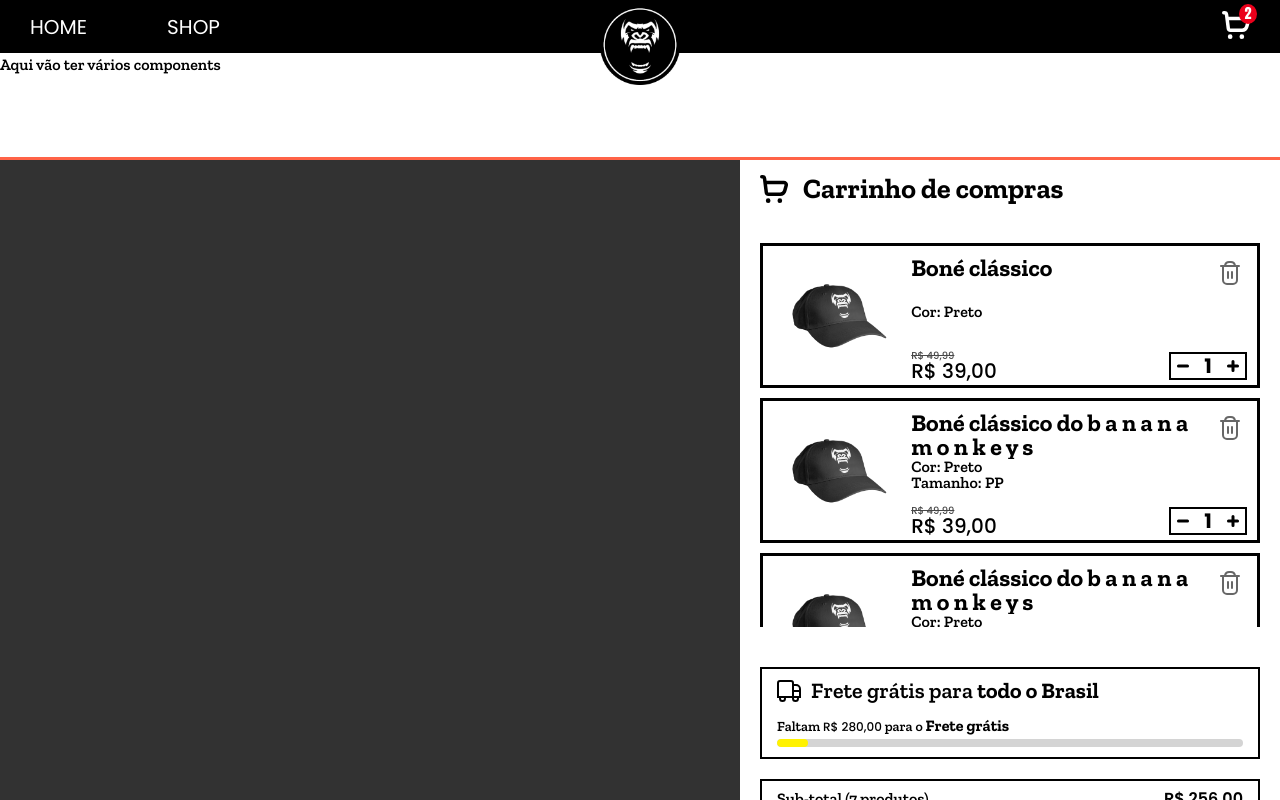
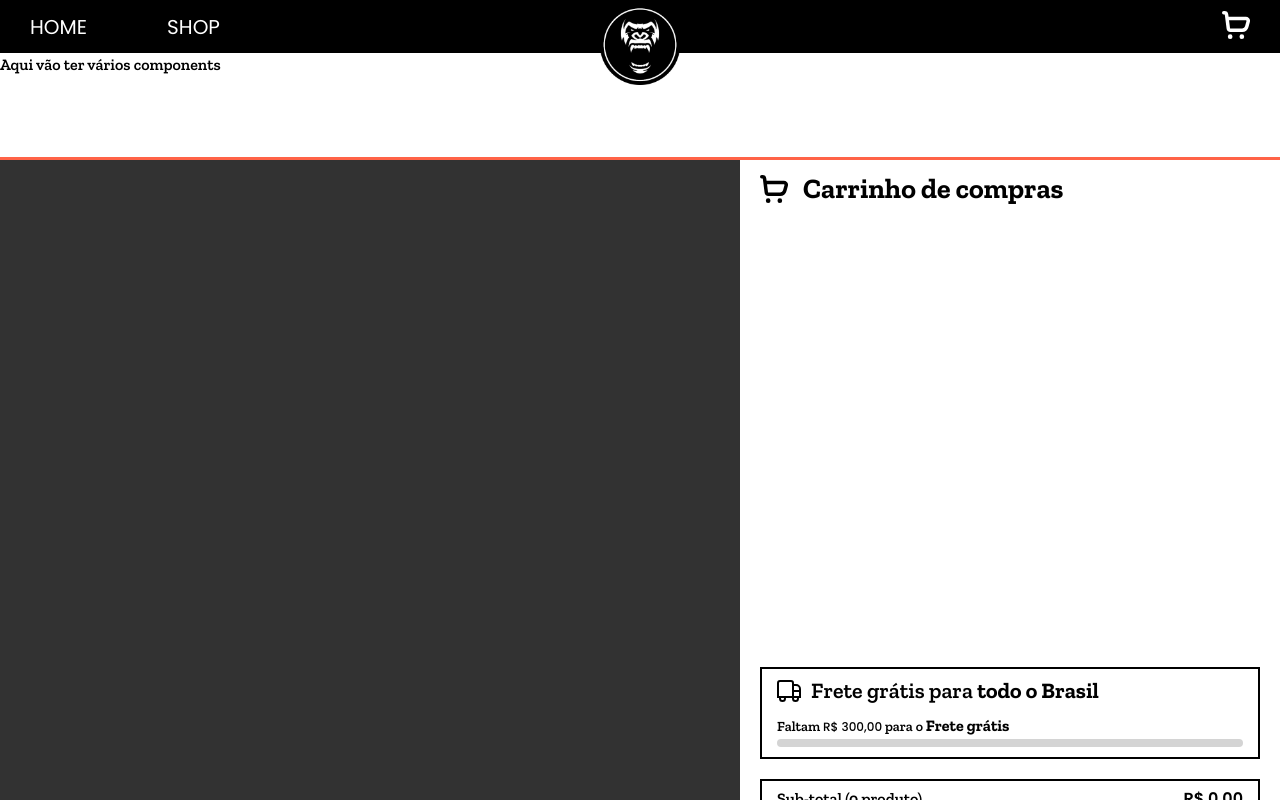
Before and after one commit to Scalco7/ecoomerce-web, a Next.js app: page /components in a window 1280 px wide. Built offline with nearby package versions, Linux system fonts and the light colour scheme.

Commit message:
finish cart

```diff
--- a/src/app/components/page.tsx
+++ b/src/app/components/page.tsx
@@ -1,21 +1,42 @@
 "use client";
 
 import CartCount from "@/components/atoms/cartCount/cartCount";
-import FreeShippingCounterCart from "@/components/atoms/freeShippingCounterCart/freeShippingCounterCart";
 import PriceTag from "@/components/atoms/priceTag/priceTag";
 import PrimaryButton from "@/components/atoms/primaryButton/primaryButton";
-import ProductQuantityInput from "@/components/atoms/productQuantityInput/productQuantityInput";
 import SecondaryButton from "@/components/atoms/secondaryButton/secondaryButton";
-import ShowPriceCart from "@/components/atoms/showPriceCart/showPriceCart";
 import Cart from "@/components/molecules/cart/cart";
 import HeaderNavigation from "@/components/molecules/headerNavigation/headerNavigation";
 import ProductBox from "@/components/molecules/productBox/productBox";
-import ProductCartBox from "@/components/molecules/productCartBox/productCartBox";
 import TShirtBuy from "@/components/molecules/tShirtBuy/tShirtBuy";
-import { useState } from "react";
+import { ProductCartData, useCart } from "@/states/cartState";
+
+const product1: ProductCartData = {
+  id: "product-1",
+  name: "Boné clássico banana",
+  imgUrl: "/teste.png",
+  price: 119,
+  promotionPrice: 89,
+  quantity: 1,
+  availableQuantity: 2,
+  variant1: { name: "Cor", type: "Preto" },
+};
+
+const mockProducts: ProductCartData[] = [
+  product1,
+  {
+    id: "product-2",
+    name: "Boné branco banana",
+    imgUrl: "/teste.png",
+    price: 119,
+    promotionPrice: 79,
+    quantity: 1,
+    availableQuantity: 8,
+    variant1: { name: "Cor", type: "Branco" },
+  },
+];
 
 export default function Components() {
-  const [productQuantity, setProductQuantity] = useState(0);
+  const { setProducts, addProduct } = useCart();
 
   return (
     <main style={{ overflow: "hidden", height: "100%" }}>
@@ -107,13 +128,15 @@ export default function Components() {
             <PriceTag
               price={79.9}
               onClick={() => {
-                console.log("quero comprar");
+                addProduct(product1);
+                console.log("era pra add");
               }}
             />
             <PriceTag
               price={29.9}
               onClick={() => {
-                console.log("quero comprar");
+                setProducts(mockProducts);
+                console.log("quero comprar 2323323");
               }}
             />
             <PriceTag
@@ -183,73 +206,6 @@ export default function Components() {
               display: "flex",
               gap: "20px",
               width: "100%",
-              flexDirection: "column",
-            }}
-          >
-            <ProductQuantityInput
-              fontSize={16}
-              quantity={productQuantity}
-              onChange={(value: number) => {
-                setProductQuantity(value);
-                console.log("mudou quantidade - ", value);
-              }}
-            />
-            <ProductCartBox
-              product={{
-                id: "p-1",
-                name: "Boné clássico",
-                imgUrl: "/teste.png",
-                price: 49.99,
-                promotionPrice: 39,
-                availableQuantity: 8,
-                quantity: 1,
-                variant1: {
-                  name: "Cor",
-                  type: "Preto",
-                },
-              }}
-              onRemove={(productId) => {
-                console.log("removeu " + productId);
-              }}
-            />
-
-            <ProductCartBox
-              product={{
-                id: "p-1",
-                name: "Boné clássico do b a n a n a m o n k e y s",
-                imgUrl: "/teste.png",
-                price: 49.99,
-                promotionPrice: 39,
-                availableQuantity: 8,
-                quantity: 1,
-                variant1: {
-                  name: "Cor",
-                  type: "Preto",
-                },
-                variant2: {
-                  name: "Tamanho",
-                  type: "PP",
-                },
-              }}
-              onRemove={(productId) => {
-                console.log("removeu " + productId);
-              }}
-            />
-
-            <FreeShippingCounterCart freeShippingValue={300} value={20} />
-
-            <ShowPriceCart
-              price={256}
-              priceWithDiscount={199}
-              productQuantity={7}
-            />
-          </div>
-
-          <div
-            style={{
-              display: "flex",
-              gap: "20px",
-              width: "100%",
             }}
           >
             <ProductBox
--- a/src/components/atoms/productQuantityInput/productQuantityInput.tsx
+++ b/src/components/atoms/productQuantityInput/productQuantityInput.tsx
@@ -6,7 +6,8 @@ import MinusIcon from "../../icons/minusIcon/minusIcon";
 interface ProductQuantityInputProps {
   fontSize: number;
   quantity: number;
-  onChange: (newValue: number) => void;
+  onIncrease: () => void;
+  onDecrease: () => void;
 }
 
 const poppins = Poppins({
@@ -18,16 +19,17 @@ const poppins = Poppins({
 export default function ProductQuantityInput({
   fontSize,
   quantity,
-  onChange,
+  onIncrease,
+  onDecrease,
 }: ProductQuantityInputProps) {
   const iconsHeight = fontSize * 1.2;
 
   function handleDecrease() {
-    if (quantity > 0) onChange(quantity - 1);
+    if (quantity > 0) onDecrease();
   }
 
   function handleIncrease() {
-    if (quantity < 99) onChange(quantity + 1);
+    if (quantity < 99) onIncrease();
   }
 
   return (
--- a/src/components/molecules/cart/cart.tsx
+++ b/src/components/molecules/cart/cart.tsx
@@ -5,6 +5,7 @@ import ShowPriceCart from "@/components/atoms/showPriceCart/showPriceCart";
 import FreeShippingCounterCart from "@/components/atoms/freeShippingCounterCart/freeShippingCounterCart";
 import ProductCartBox from "../productCartBox/productCartBox";
 import SecondaryButton from "@/components/atoms/secondaryButton/secondaryButton";
+import { useCart } from "@/states/cartState";
 
 const zillaSlab = Zilla_Slab({
   weight: "700",
@@ -13,6 +14,16 @@ const zillaSlab = Zilla_Slab({
 });
 
 export default function Cart() {
+  const {
+    products,
+    productsQuantity,
+    totalPrice,
+    totalPromotionPrice,
+    removeProduct,
+    increaseProductQuantity,
+    decreaseProductQuantity,
+  } = useCart();
+
   return (
     <main className={styles.main}>
       <section className={styles.titleBox}>
@@ -22,100 +33,24 @@ export default function Cart() {
         </p>
       </section>
       <section className={styles.productsSection}>
-        <ProductCartBox
-          product={{
-            id: "p-1",
-            name: "Boné clássico",
-            imgUrl: "/teste.png",
-            price: 49.99,
-            promotionPrice: 39,
-            availableQuantity: 8,
-            quantity: 1,
-            variant1: {
-              name: "Cor",
-              type: "Preto",
-            },
-          }}
-          onRemove={(productId) => {
-            console.log("removeu " + productId);
-          }}
-        />
-
-        <ProductCartBox
-          product={{
-            id: "p-1",
-            name: "Boné clássico do b a n a n a m o n k e y s",
-            imgUrl: "/teste.png",
-            price: 49.99,
-            promotionPrice: 39,
-            availableQuantity: 8,
-            quantity: 1,
-            variant1: {
-              name: "Cor",
-              type: "Preto",
-            },
-            variant2: {
-              name: "Tamanho",
-              type: "PP",
-            },
-          }}
-          onRemove={(productId) => {
-            console.log("removeu " + productId);
-          }}
-        />
-
-        <ProductCartBox
-          product={{
-            id: "p-1",
-            name: "Boné clássico do b a n a n a m o n k e y s",
-            imgUrl: "/teste.png",
-            price: 49.99,
-            promotionPrice: 39,
-            availableQuantity: 8,
-            quantity: 1,
-            variant1: {
-              name: "Cor",
-              type: "Preto",
-            },
-            variant2: {
-              name: "Tamanho",
-              type: "PP",
-            },
-          }}
-          onRemove={(productId) => {
-            console.log("removeu " + productId);
-          }}
-        />
-
-        <ProductCartBox
-          product={{
-            id: "p-1",
-            name: "Boné clássico do b a n a n a m o n k e y s",
-            imgUrl: "/teste.png",
-            price: 49.99,
-            promotionPrice: 39,
-            availableQuantity: 8,
-            quantity: 1,
-            variant1: {
-              name: "Cor",
-              type: "Preto",
-            },
-            variant2: {
-              name: "Tamanho",
-              type: "PP",
-            },
-          }}
-          onRemove={(productId) => {
-            console.log("removeu " + productId);
-          }}
-        />
+        {products.map((product) => (
+          <ProductCartBox
+            product={product}
+            onRemove={removeProduct}
+            onIncrease={increaseProductQuantity}
+            onDecrease={decreaseProductQuantity}
+          />
+        ))}
       </section>
       <section className={styles.botttomSection}>
-        <FreeShippingCounterCart freeShippingValue={300} value={20} />
+        <FreeShippingCounterCart
+          freeShippingValue={300}
+          value={totalPromotionPrice}
+        />
         <ShowPriceCart
-          price={256}
-          priceWithDiscount={199}
-          productQuantity={7}
+          price={totalPrice}
+          priceWithDiscount={totalPromotionPrice}
+          productQuantity={productsQuantity}
         />
         <section className={styles.buttonsSection}>
           <SecondaryButton
--- a/src/components/molecules/productCartBox/productCartBox.tsx
+++ b/src/components/molecules/productCartBox/productCartBox.tsx
@@ -21,11 +21,15 @@ const zillaSlab = Zilla_Slab({
 interface ProductCartBoxProps {
   product: ProductCartData;
   onRemove: (productId: string) => void;
+  onIncrease: (productId: string) => void;
+  onDecrease: (productId: string) => void;
 }
 
 export default function ProductCartBox({
   product,
   onRemove,
+  onIncrease,
+  onDecrease,
 }: ProductCartBoxProps) {
   return (
     <main className={styles.main}>
@@ -73,9 +77,8 @@ export default function ProductCartBox({
           <ProductQuantityInput
             fontSize={20}
             quantity={product.quantity}
-            onChange={(value) => {
-              console.log(value);
-            }}
+            onIncrease={() => onIncrease(product.id)}
+            onDecrease={() => onDecrease(product.id)}
           />
         </section>
       </section>
--- a/src/states/cartState.tsx
+++ b/src/states/cartState.tsx
@@ -20,6 +20,8 @@ interface Variant {
 type CartState = {
   products: ProductCartData[];
   productsQuantity: number;
+  totalPrice: number;
+  totalPromotionPrice: number;
   setProducts: (products: ProductCartData[]) => void;
   addProduct: (product: ProductCartData) => void;
   removeProduct: (productId: string) => void;
@@ -29,38 +31,105 @@ type CartState = {
 
 export const useCart = create<CartState>((set) => ({
   products: [],
-  productsQuantity: 2,
+  productsQuantity: 0,
+  totalPrice: 0,
+  totalPromotionPrice: 0,
 
   setProducts(products: ProductCartData[]) {
-    set({ products: products, productsQuantity: products.length });
+    const price = products
+      .map((p) => p.price * p.quantity)
+      .reduce((a, b) => a + b);
+    const promotionPrice = products
+      .map((p) => p.promotionPrice * p.quantity)
+      .reduce((a, b) => a + b);
+    set({
+      products: products,
+      productsQuantity: products.length,
+      totalPrice: price,
+      totalPromotionPrice: promotionPrice,
+    });
   },
 
   addProduct(product: ProductCartData) {
-    const newProducts = [...this.products, product];
-    set({ products: newProducts, productsQuantity: newProducts.length });
+    set((state) => {
+      const newProducts = [...state.products, product];
+      const price = newProducts
+        .map((p) => p.price * p.quantity)
+        .reduce((a, b) => a + b);
+      const promotionPrice = newProducts
+        .map((p) => p.promotionPrice * p.quantity)
+        .reduce((a, b) => a + b);
+
+      return {
+        products: newProducts,
+        productsQuantity: newProducts.length,
+        totalPrice: price,
+        totalPromotionPrice: promotionPrice,
+      };
+    });
   },
 
   removeProduct(productId: string) {
-    const newProducts = this.products.filter((p) => p.id != productId);
-    set({ products: newProducts, productsQuantity: newProducts.length });
+    set((state) => {
+      const newProducts = state.products.filter((p) => p.id != productId);
+      const hasProducts = newProducts.length > 0;
+
+      const price = hasProducts
+        ? newProducts.map((p) => p.price * p.quantity).reduce((a, b) => a + b)
+        : 0;
+      const promotionPrice = hasProducts
+        ? newProducts
+            .map((p) => p.promotionPrice * p.quantity)
+            .reduce((a, b) => a + b)
+        : 0;
+
+      return {
+        products: newProducts,
+        productsQuantity: newProducts.length,
+        totalPrice: price,
+        totalPromotionPrice: promotionPrice,
+      };
+    });
   },
 
   increaseProductQuantity(productId: string) {
-    const newProducts = this.products;
-    const product = newProducts.find((p) => p.id == productId);
-    if (product && product.quantity < product.availableQuantity)
-      product.quantity++;
+    set((state) => {
+      const newProducts = state.products;
+      const product = newProducts.find((p) => p.id == productId);
+      let increasePrice = 0;
+      let increasePromotionPrice = 0;
 
-    console.log(newProducts);
+      if (product && product.quantity < product.availableQuantity) {
+        product.quantity++;
+        increasePrice = product.price;
+        increasePromotionPrice = product.promotionPrice;
+      }
 
-    set({ products: newProducts });
+      return {
+        products: newProducts,
+        totalPrice: state.totalPrice + increasePrice,
+        totalPromotionPrice: state.totalPromotionPrice + increasePromotionPrice,
+      };
+    });
   },
 
   decreaseProductQuantity(productId: string) {
-    const newProducts = this.products;
-    const product = newProducts.find((p) => p.id == productId);
-    if (product && product.quantity > 1) product.quantity--;
+    set((state) => {
+      const newProducts = state.products;
+      const product = newProducts.find((p) => p.id == productId);
+      let decreasePrice = 0;
+      let decreasePromotionPrice = 0;
+      if (product && product.quantity > 1) {
+        product.quantity--;
+        decreasePrice = product.price;
+        decreasePromotionPrice = product.promotionPrice;
+      }
 
-    set({ products: newProducts });
+      return {
+        products: newProducts,
+        totalPrice: state.totalPrice - decreasePrice,
+        totalPromotionPrice: state.totalPromotionPrice - decreasePromotionPrice,
+      };
+    });
   },
 }));
```
